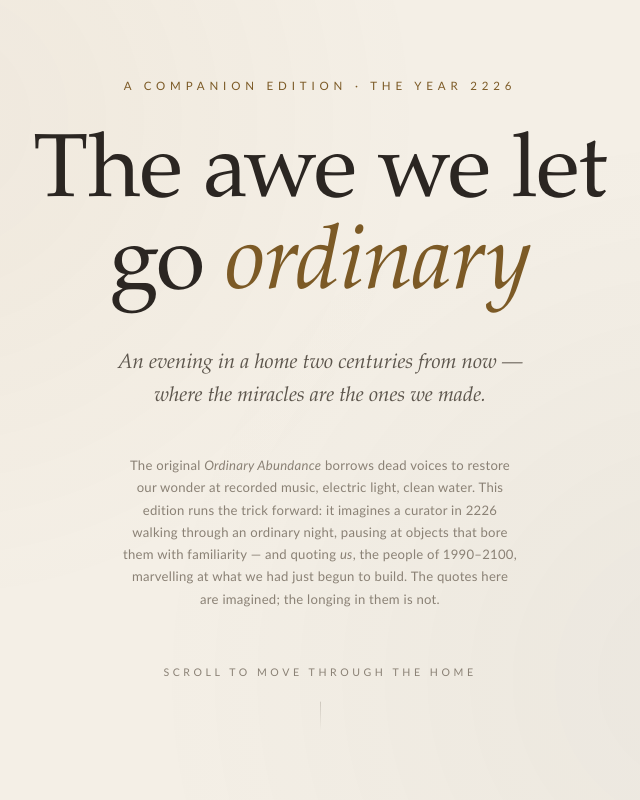
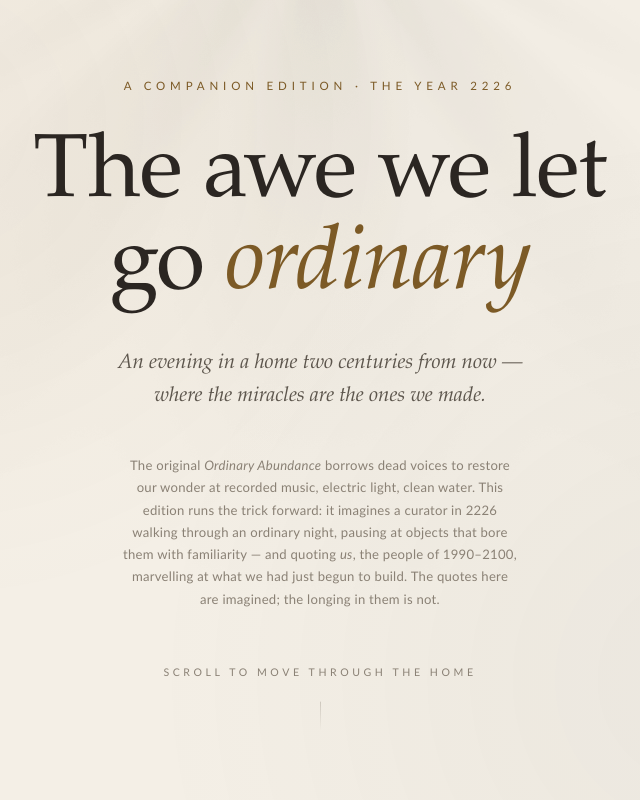
Before and after one commit to itsjackcohen/ordinary-abundance-2226, a plain HTML site: page index.html in a window 1280 px wide. Shown: the top 800 px of the page, without its empty margins (320-960 px from the left). Drawn offline with Linux system fonts and the light colour scheme; animation ran at ten frames a second.

Commit message:
Update index w light.html

```diff
--- a/index.html
+++ b/index.html
@@ -39,6 +39,15 @@ radial-gradient(circle at 80% 85%, rgba(79,91,87,0.05), transparent 45%);
 pointer-events:none;z-index:0;
 }
 .wrap{position:relative;z-index:1;}
+
+/* ---------- LIGHT RAYS ---------- */
+#light-rays{
+position:fixed;inset:0;width:100%;height:100%;z-index:0;pointer-events:none;display:block;
+opacity:.85;
+}
+@media(prefers-reduced-motion: reduce){
+#light-rays{display:none;}
+}
 
 /* ---------- HERO ---------- */
 .hero{
@@ -206,6 +215,7 @@ body{background:var(--paper);}
 </style>
 </head>
 <body>
+<canvas id="light-rays" aria-hidden="true"></canvas>
 <div class="wrap">
 
 <!-- HERO -->
@@ -558,8 +568,7 @@ The original <em>Ordinary Abundance</em> borrows dead voices to restore our wond
 <p class="pull">It is to humanity's credit that we remain restless in the midst of all of this progress.</p>
 <p>That one line, lifted whole from the first edition, is the only sentence in this house that needs no updating. The miracles turn over. The restlessness does not. It is what built every room here, and it is already at work on the rooms neither we nor the people of 2226 can yet picture.</p>
 <div class="credit">
-A companion to <a href="https://ordinaryabundance.com/">Ordinary Abundance</a>, built by Jordan Dworkin<br>
-Imagined forward &middot; Drafted with Dia<br>
+A companion to <a href="https://ordinaryabundance.com/">Ordinary Abundance</a> by Jordan Dworkin<br>
 Built with Dia &amp; Claude by <a href="https://x.com/itsjackcohen" target="_blank" rel="noopener">Jack Cohen</a>
 </div>
 </div>
@@ -578,5 +587,164 @@ items.forEach(it=>{ if(it.isIntersecting) it.target.classList.add('in'); });
 },{threshold:0.18, rootMargin:'0px 0px -8% 0px'});
 entries.forEach(e=>io.observe(e));
 </script>
+
+<script>
+(function(){
+var canvas = document.getElementById('light-rays');
+if (!canvas) return;
+if (window.matchMedia && window.matchMedia('(prefers-reduced-motion: reduce)').matches) return;
+
+var gl = canvas.getContext('webgl', { alpha: true, antialias: true, premultipliedAlpha: false }) ||
+         canvas.getContext('experimental-webgl', { alpha: true, antialias: true, premultipliedAlpha: false });
+if (!gl) return;
+
+var vertSrc =
+'attribute vec2 position;' +
+'void main(){' +
+'gl_Position = vec4(position, 0.0, 1.0);' +
+'}';
+
+var fragSrc =
+'precision highp float;' +
+'uniform float iTime;' +
+'uniform vec2 iResolution;' +
+'uniform vec2 rayPos;' +
+'uniform vec2 rayDir;' +
+'uniform vec3 raysColor;' +
+'uniform float raysSpeed;' +
+'uniform float lightSpread;' +
+'uniform float rayLength;' +
+'uniform float fadeDistance;' +
+'uniform float noiseAmount;' +
+'float noise(vec2 st){' +
+'return fract(sin(dot(st.xy, vec2(12.9898,78.233))) * 43758.5453123);' +
+'}' +
+'float rayStrength(vec2 raySource, vec2 rayRefDirection, vec2 coord, float seedA, float seedB, float speed){' +
+'vec2 sourceToCoord = coord - raySource;' +
+'vec2 dirNorm = normalize(sourceToCoord);' +
+'float cosAngle = dot(dirNorm, rayRefDirection);' +
+'float spreadFactor = pow(max(cosAngle, 0.0), 1.0 / max(lightSpread, 0.001));' +
+'float distance = length(sourceToCoord);' +
+'float maxDistance = iResolution.x * rayLength;' +
+'float lengthFalloff = clamp((maxDistance - distance) / maxDistance, 0.0, 1.0);' +
+'float fadeFalloff = clamp((iResolution.x * fadeDistance - distance) / (iResolution.x * fadeDistance), 0.5, 1.0);' +
+'float baseStrength = clamp(' +
+'(0.45 + 0.15 * sin(cosAngle * seedA + iTime * speed)) +' +
+'(0.3 + 0.2 * cos(-cosAngle * seedB + iTime * speed)),' +
+'0.0, 1.0' +
+');' +
+'return baseStrength * lengthFalloff * fadeFalloff * spreadFactor;' +
+'}' +
+'void main(){' +
+'vec2 coord = vec2(gl_FragCoord.x, iResolution.y - gl_FragCoord.y);' +
+'float rays1 = rayStrength(rayPos, rayDir, coord, 36.2214, 21.11349, 1.5 * raysSpeed);' +
+'float rays2 = rayStrength(rayPos, rayDir, coord, 22.3991, 18.0234, 1.1 * raysSpeed);' +
+'float strength = rays1 * 0.5 + rays2 * 0.4;' +
+'if (noiseAmount > 0.0) {' +
+'float n = noise(coord * 0.01 + iTime * 0.1);' +
+'strength *= (1.0 - noiseAmount + noiseAmount * n);' +
+'}' +
+'float brightness = 1.0 - (coord.y / iResolution.y);' +
+'strength *= 0.35 + brightness * 0.65;' +
+'strength *= 0.55;' +
+'gl_FragColor = vec4(raysColor, strength);' +
+'}';
+
+function compile(type, src){
+var s = gl.createShader(type);
+gl.shaderSource(s, src);
+gl.compileShader(s);
+if (!gl.getShaderParameter(s, gl.COMPILE_STATUS)) {
+gl.deleteShader(s);
+return null;
+}
+return s;
+}
+
+var vs = compile(gl.VERTEX_SHADER, vertSrc);
+var fs = compile(gl.FRAGMENT_SHADER, fragSrc);
+if (!vs || !fs) return;
+
+var program = gl.createProgram();
+gl.attachShader(program, vs);
+gl.attachShader(program, fs);
+gl.linkProgram(program);
+if (!gl.getProgramParameter(program, gl.LINK_STATUS)) return;
+gl.useProgram(program);
+
+var posBuffer = gl.createBuffer();
+gl.bindBuffer(gl.ARRAY_BUFFER, posBuffer);
+gl.bufferData(gl.ARRAY_BUFFER, new Float32Array([-1,-1, 3,-1, -1,3]), gl.STATIC_DRAW);
+var posLoc = gl.getAttribLocation(program, 'position');
+gl.enableVertexAttribArray(posLoc);
+gl.vertexAttribPointer(posLoc, 2, gl.FLOAT, false, 0, 0);
+
+var u = {
+iTime: gl.getUniformLocation(program, 'iTime'),
+iResolution: gl.getUniformLocation(program, 'iResolution'),
+rayPos: gl.getUniformLocation(program, 'rayPos'),
+rayDir: gl.getUniformLocation(program, 'rayDir'),
+raysColor: gl.getUniformLocation(program, 'raysColor'),
+raysSpeed: gl.getUniformLocation(program, 'raysSpeed'),
+lightSpread: gl.getUniformLocation(program, 'lightSpread'),
+rayLength: gl.getUniformLocation(program, 'rayLength'),
+fadeDistance: gl.getUniformLocation(program, 'fadeDistance'),
+noiseAmount: gl.getUniformLocation(program, 'noiseAmount')
+};
+
+gl.enable(gl.BLEND);
+gl.blendFunc(gl.SRC_ALPHA, gl.ONE_MINUS_SRC_ALPHA);
+
+var raysColor = [1.0, 0.93, 0.72];
+var raysSpeed = 0.32;
+var lightSpread = 0.95;
+var rayLength = 1.7;
+var fadeDistance = 1.35;
+var noiseAmount = 0.05;
+
+gl.uniform3f(u.raysColor, raysColor[0], raysColor[1], raysColor[2]);
+gl.uniform1f(u.raysSpeed, raysSpeed);
+gl.uniform1f(u.lightSpread, lightSpread);
+gl.uniform1f(u.rayLength, rayLength);
+gl.uniform1f(u.fadeDistance, fadeDistance);
+gl.uniform1f(u.noiseAmount, noiseAmount);
+
+var w = 0, h = 0;
+function resize(){
+var dpr = Math.min(window.devicePixelRatio || 1, 1.75);
+w = Math.round(canvas.clientWidth * dpr);
+h = Math.round(canvas.clientHeight * dpr);
+canvas.width = w;
+canvas.height = h;
+gl.viewport(0, 0, w, h);
+gl.uniform2f(u.iResolution, w, h);
+var outside = 0.15;
+gl.uniform2f(u.rayPos, 0.5 * w, -outside * h);
+gl.uniform2f(u.rayDir, 0, 1);
+}
+
+window.addEventListener('resize', resize);
+resize();
+
+var rafId = null;
+function loop(t){
+gl.uniform1f(u.iTime, t * 0.001);
+gl.clear(gl.COLOR_BUFFER_BIT);
+gl.drawArrays(gl.TRIANGLES, 0, 3);
+rafId = requestAnimationFrame(loop);
+}
+
+document.addEventListener('visibilitychange', function(){
+if (document.hidden) {
+if (rafId) cancelAnimationFrame(rafId);
+rafId = null;
+} else if (!rafId) {
+rafId = requestAnimationFrame(loop);
+}
+});
+
+rafId = requestAnimationFrame(loop);
+})();
+</script>
 </body>
 </html>
```
